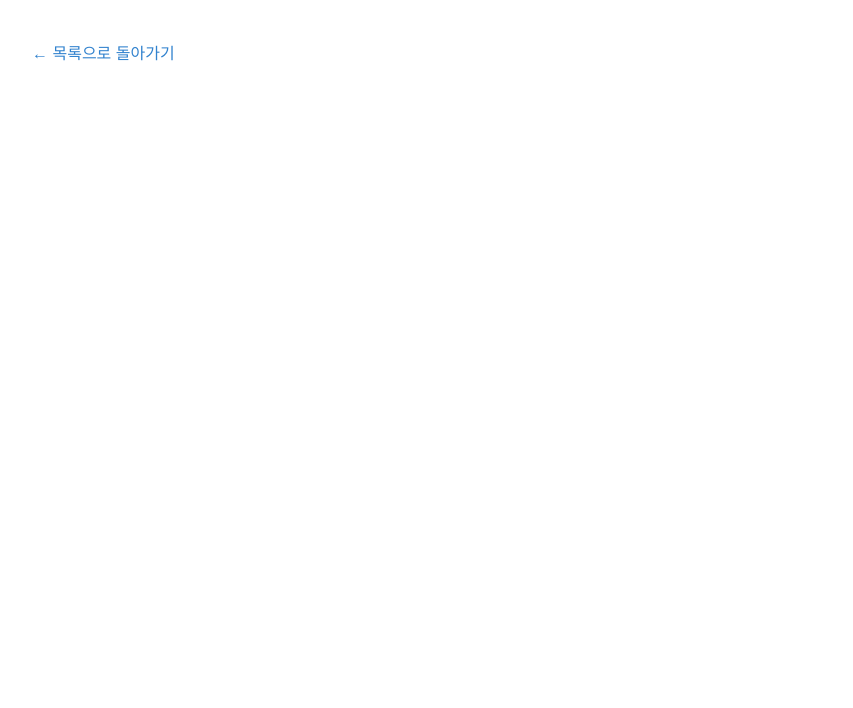
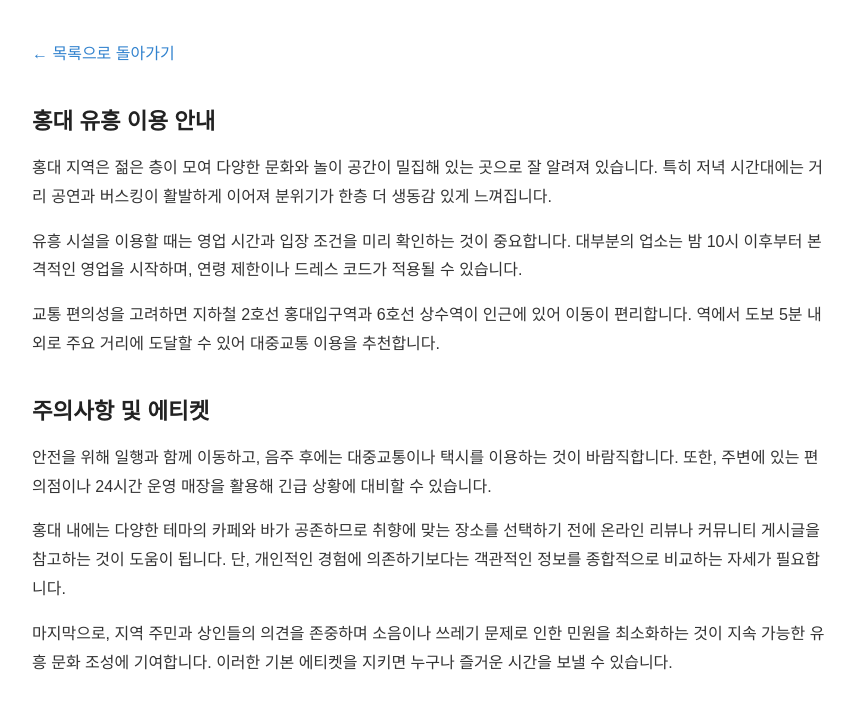
Before and after one commit to dydrkrtks7-cmd/bp-t3b05-hd-night-tip-2, a plain HTML site: page posts/t3link-001-va5dmu.html in a window 1280 px wide. Shown: the whole page, without its empty margins (208-1061 px from the left). Drawn offline with Linux system fonts and the light colour scheme.

```diff
--- a/posts/t3link-001-va5dmu.html
+++ b/posts/t3link-001-va5dmu.html
@@ -22,7 +22,14 @@
     <a href="../index.html">← 목록으로 돌아가기</a>
   </header>
   <main>
-
+<h2>홍대 유흥 이용 안내</h2>
+<p>홍대 지역은 젊은 층이 모여 다양한 문화와 놀이 공간이 밀집해 있는 곳으로 잘 알려져 있습니다. 특히 저녁 시간대에는 거리 공연과 버스킹이 활발하게 이어져 분위기가 한층 더 생동감 있게 느껴집니다.</p>
+<p>유흥 시설을 이용할 때는 영업 시간과 입장 조건을 미리 확인하는 것이 중요합니다. 대부분의 업소는 밤 10시 이후부터 본격적인 영업을 시작하며, 연령 제한이나 드레스 코드가 적용될 수 있습니다.</p>
+<p>교통 편의성을 고려하면 지하철 2호선 홍대입구역과 6호선 상수역이 인근에 있어 이동이 편리합니다. 역에서 도보 5분 내외로 주요 거리에 도달할 수 있어 대중교통 이용을 추천합니다.</p>
+<h2>주의사항 및 에티켓</h2>
+<p>안전을 위해 일행과 함께 이동하고, 음주 후에는 대중교통이나 택시를 이용하는 것이 바람직합니다. 또한, 주변에 있는 편의점이나 24시간 운영 매장을 활용해 긴급 상황에 대비할 수 있습니다.</p>
+<p>홍대 내에는 다양한 테마의 카페와 바가 공존하므로 취향에 맞는 장소를 선택하기 전에 온라인 리뷰나 커뮤니티 게시글을 참고하는 것이 도움이 됩니다. 단, 개인적인 경험에 의존하기보다는 객관적인 정보를 종합적으로 비교하는 자세가 필요합니다.</p>
+<p>마지막으로, 지역 주민과 상인들의 의견을 존중하며 소음이나 쓰레기 문제로 인한 민원을 최소화하는 것이 지속 가능한 유흥 문화 조성에 기여합니다. 이러한 기본 에티켓을 지키면 누구나 즐거운 시간을 보낼 수 있습니다.</p>
 </main>
 </body>
 </html>
```
